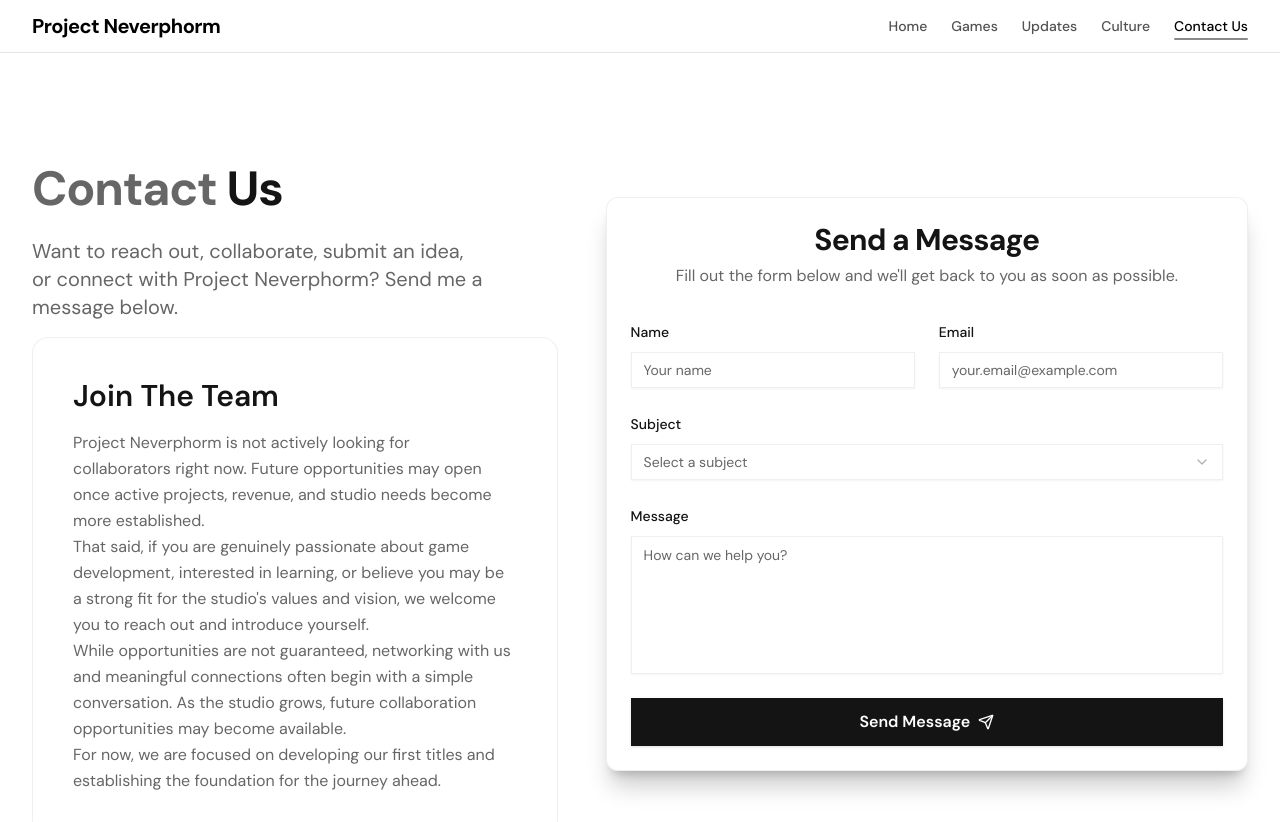
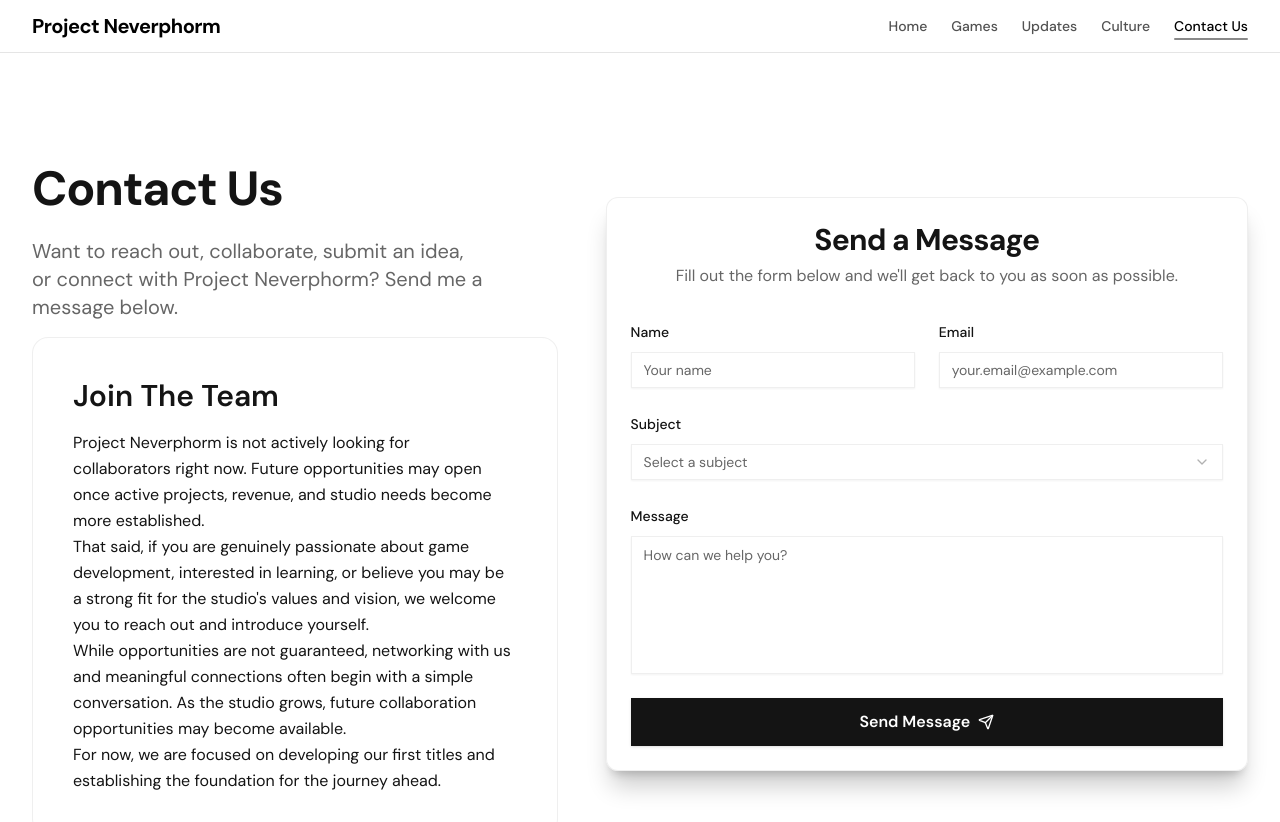
Before and after one commit to Minxci/neverphorm-site, a React (Vite) app in the folder apps/web/: page /contact in a window 1280 px wide. Shown: the top 822 px of the page. Built offline with nearby package versions, Linux system fonts and the light colour scheme; the HTML template or start-up script is replaced by a standard one; what pocketbase would draw is missing.

Commit message:
lets see what it looks like now

```diff
--- a/apps/web/src/pages/ContactUsPage.jsx
+++ b/apps/web/src/pages/ContactUsPage.jsx
@@ -111,15 +111,15 @@ const ContactUsPage = () => {
       <div className="grid grid-cols-1 lg:grid-cols-[0.9fr_1.1fr] gap-10 lg:gap-12 items-start">
 
           {/* 1. CONTACT INTRO */}
-        <div className="space-y-4 text-muted-foreground text-base leading-relaxed">
+        <div className="space-y-4 text-primary text-base leading-relaxed">
           <motion.section
             className="text-left"
             initial="initial"
             animate="animate"
             variants={fadeInUp}
           >
-            <h1 className="text-4xl md:text-5xl font-bold mb-6 tracking-tight">
-              Contact <span className="text-primary">Us</span>
+            <h1 className="text-4xl md:text-5xl font-bold mb-6 tracking-tight text-primary">
+              Contact Us
             </h1>
             <p className="text-lg md:text-xl text-muted-foreground max-w-2xl mx-auto leading-relaxed">
               Want to reach out, collaborate, submit an idea, or connect with Project Neverphorm? Send me a message below.
```
